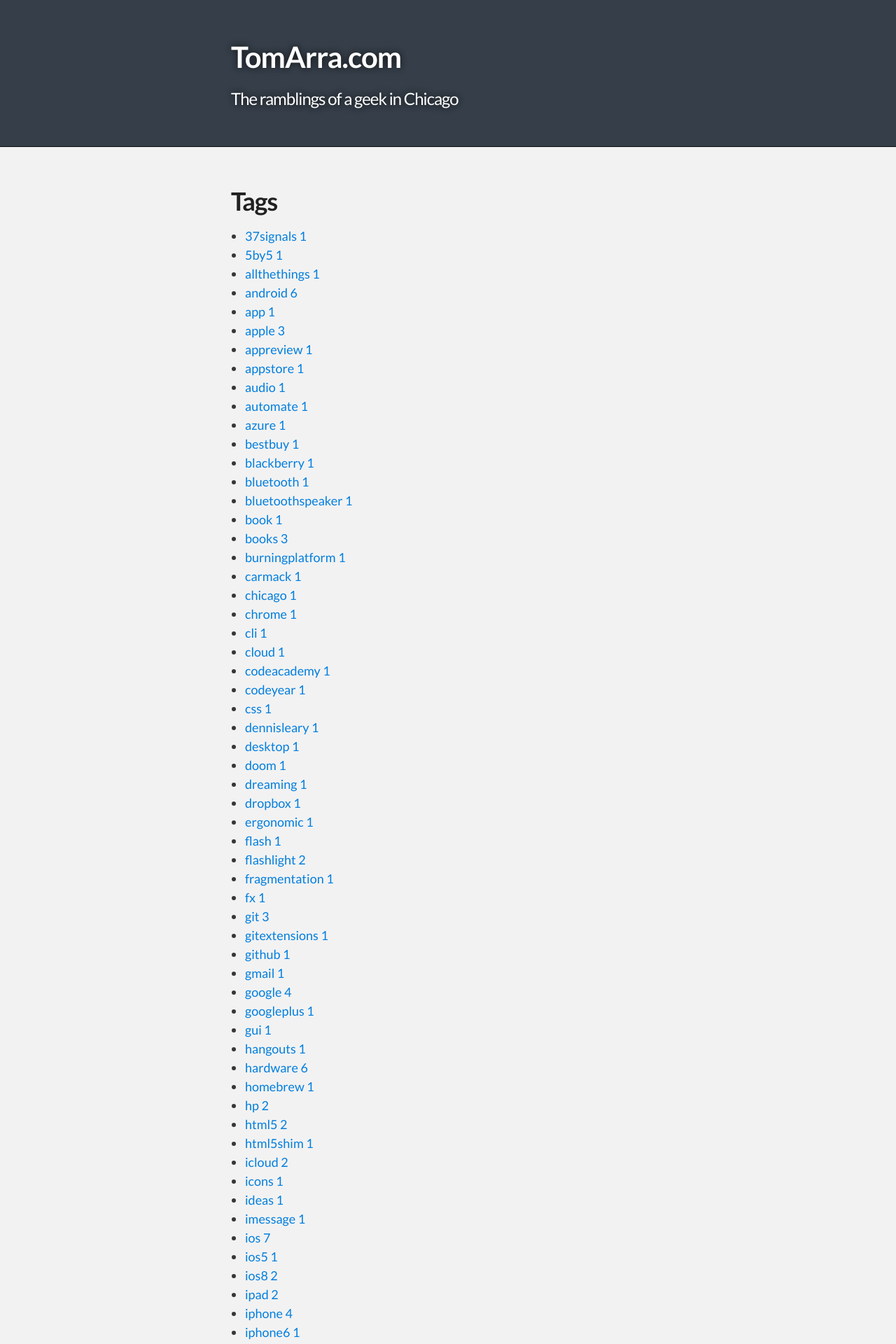
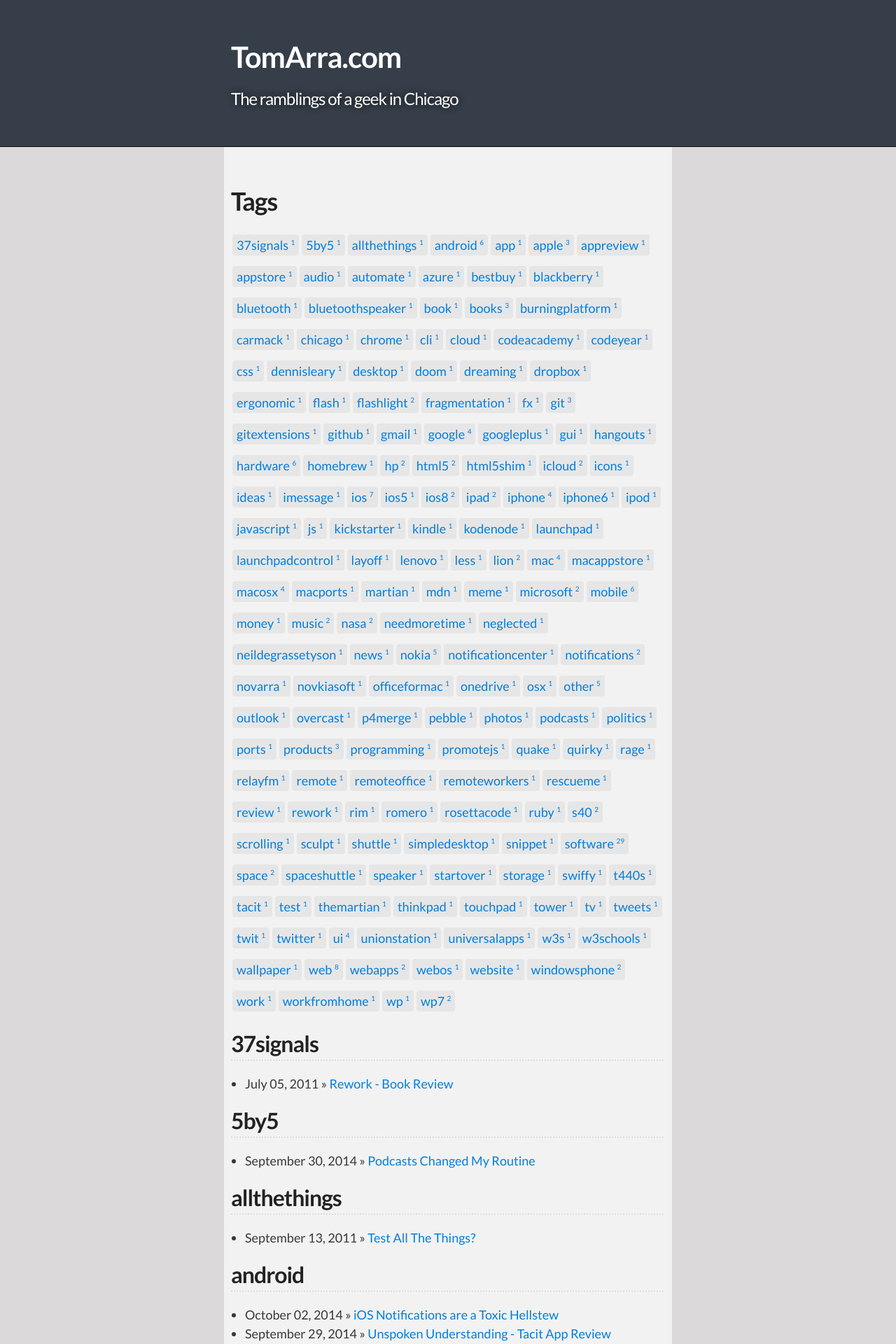
Before and after one commit to tomarra/tomarra.github.io, a Jekyll site: the page built from tags.html, in a window 1280 px wide. Shown: the top 1920 px of the page at 70% size. Built offline with Jekyll 4.4.1, drawn with Linux system fonts in a browser that asks for light colours.

Commit message:
Small stylesheet changes

```diff
--- a/_layouts/default.html
+++ b/_layouts/default.html
@@ -6,7 +6,7 @@
   <!-- HEADER -->
   <div id="header_wrap" class="outer">
       <header class="inner">
-        <h1 id="project_title">TomArra.com</h1>
+        <h1 id="project_title"><a href="{{ site.baseurl }}/">{{ site.title }}</a></h1>
         <h2 id="project_tagline">The ramblings of a geek in Chicago</h2>
       </header>
   </div>
--- a/assets/css/stylesheet.css
+++ b/assets/css/stylesheet.css
@@ -202,6 +202,10 @@
   padding: 20px;
 }
 
+header h1 a {
+  color: #ffffff;
+}
+
 /*******************************************************************************
 Full-Width Styles
 *******************************************************************************/
@@ -310,14 +314,47 @@
     color: #FFF;
 }
 
+.tag-box {
+	list-style: none;
+	margin: 0;
+	padding: 4px 0;
+	overflow: hidden;
+}
+
+.tag-box:before {
+	display: table;
+	content: "";
+	line-height: 0;
+}
+
+.tag-box.inline li {
+	float: left;
+	line-height: 2.5;
+	list-style: none;
+}
+
+.tag-box a {
+	padding: 4px 6px;
+	margin: 2px;
+	border-radius: 4px;
+	text-decoration: none;
+	background-color: #e6e6e6;
+}
+
+.tag-box a span {
+	vertical-align: super;
+	font-size: 0.625rem;
+}
+
 #main_content_wrap {
-  background: #f2f2f2;
+  background: #DBD9D9;
   border-top: 1px solid #111;
   border-bottom: 1px solid #111;
 }
 
 #main_content {
   padding-top: 40px;
+  background: #f2f2f2;
 }
 
 #footer_wrap {
```
